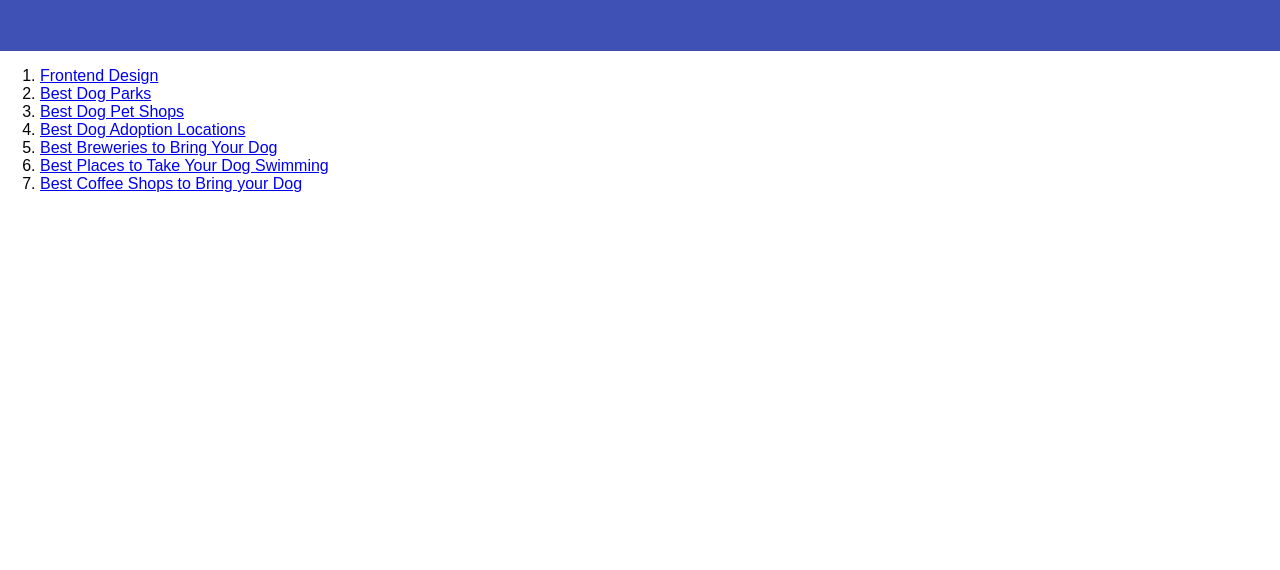
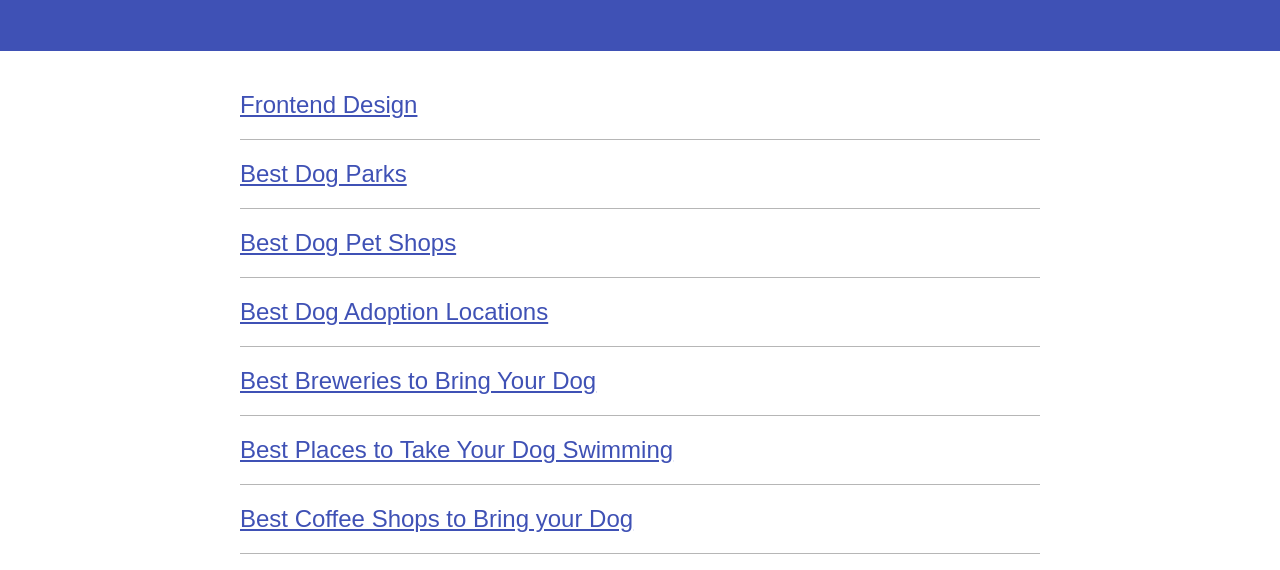
Before and after one commit to robgmerrill/dog-news-and-views, a plain HTML site: page index.html in a window 1280 px wide. Shown: the part 96-666 px from the top of the page. Drawn offline with Linux system fonts and the light colour scheme.

Commit message:
added styles to news and ajdusted header and main content

```diff
--- a/index.html
+++ b/index.html
@@ -8,10 +8,13 @@
 </head>
 <body>
   <header class="hero">
+    <div class="container">
       <p class="logo">Dog News & Views!</p>
+    </div>
   </header>
-  <main>
-    <ol>
+  <main class="content">
+    <div class="container">
+      <ol class='news'>
        <li class='news-item'>
               <a class='news-link' href='#'>Frontend Design</a>
             </li>
@@ -33,7 +36,7 @@
             <li class='news-item'>
               <a class='news-link' href='#'>Best Coffee Shops to Bring your Dog</a>
             </li>
-
+    </div>
       </ol>
   </main>
 
--- a/main.css
+++ b/main.css
@@ -25,7 +25,9 @@ h1, h2, h3, h4, h5, h6 {
 }
 
 ol {
-
+  margin: 0;
+  padding: 0;
+  list-style-type: none;
 }
 
 p {
@@ -40,7 +42,8 @@ p {
   background-color: #3f51b5;
   padding: 20px 0;
   text-align: center;
-  color: white
+  color: white;
+  margin-bottom: 40px;
 }
 
 
@@ -58,9 +61,24 @@ p {
 *   News
 -----------------------------------------------*/
 
+.news-item {
+  border-bottom: 1px solid #b6b6b6;
+  margin-bottom: 20px;
+  padding-bottom: 20px;
 
+}
+
+.news-link {
+  color: #3f51b5;
+  font-size: 24px;
+}
 
 
 /*-----------------------------------------------
 *   Container
 -----------------------------------------------*/
+
+.container {
+  margin: 0 auto;
+  max-width: 800px;
+}
```
Lines whose indentation alone changed are shown as unchanged.
